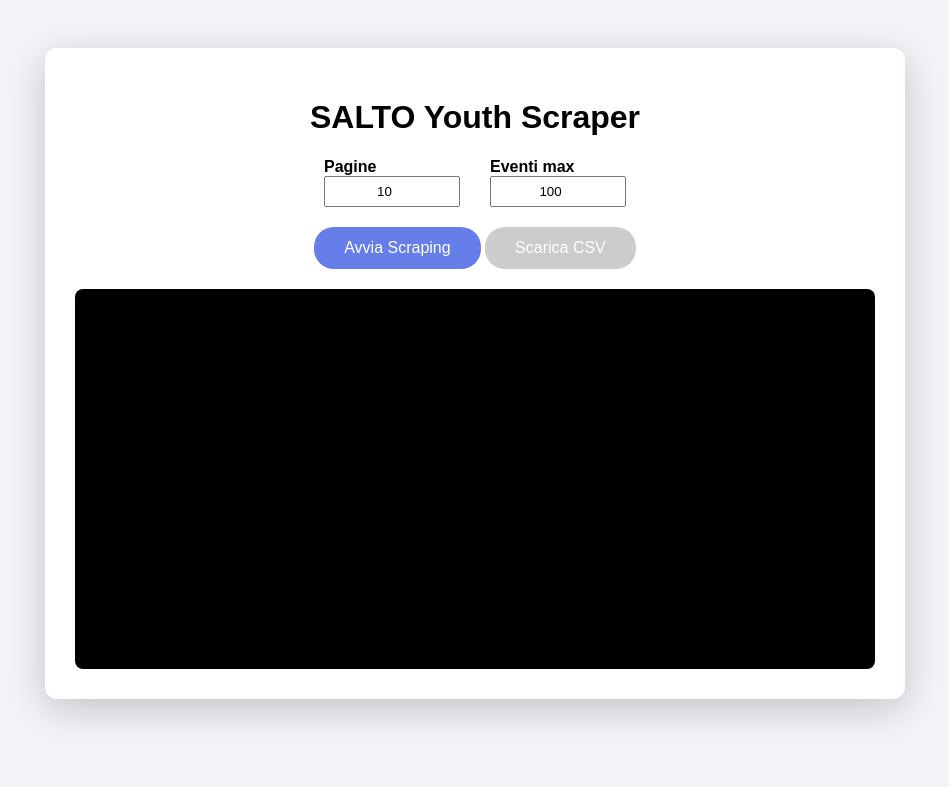
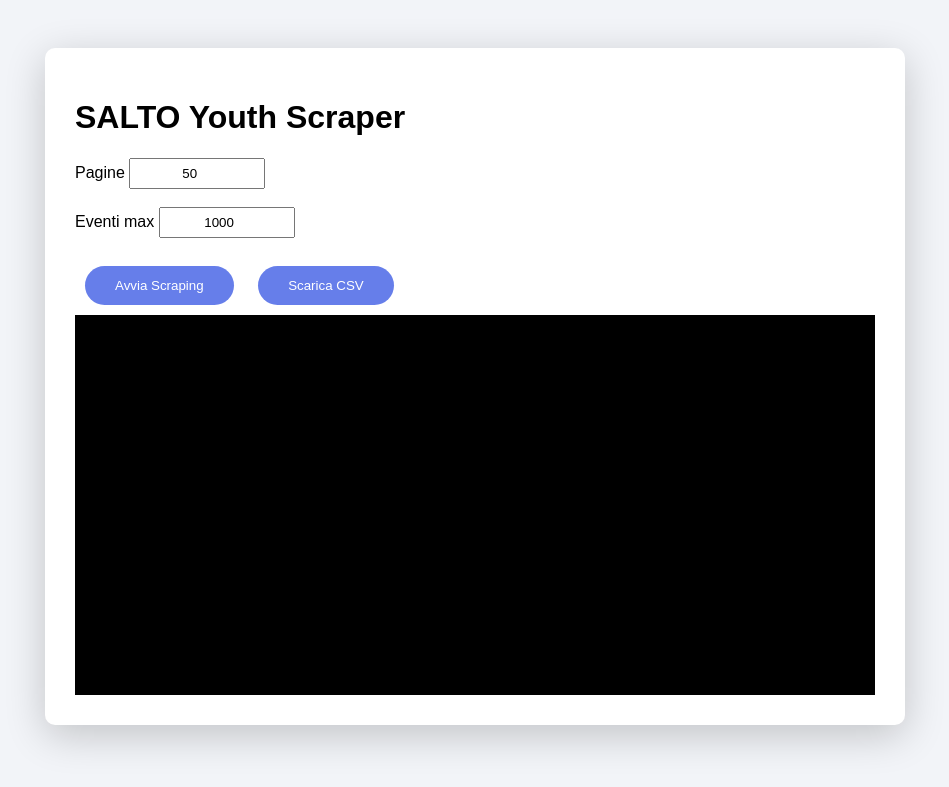
Before and after one commit to youreuropehub/salto-youth-events-scraper, a Flask app: page / in a window 1280 px wide. Shown: the top 787 px of the page, without its empty margins (165-1114 px from the left). Run offline with Flask 3, Linux system fonts and the light colour scheme; some libraries are stand-ins or nearby versions.

Commit message:
Update index.html

```diff
--- a/templates/index.html
+++ b/templates/index.html
@@ -4,119 +4,53 @@
     <meta charset="UTF-8">
     <title>SALTO Youth Scraper</title>
     <script src="https://cdn.socket.io/4.5.4/socket.io.min.js"></script>
-
     <style>
-        body {
-            font-family: Arial, sans-serif;
-            background: #f2f4f8;
-            display: flex;
-            justify-content: center;
-            padding: 40px;
-        }
-        .box {
-            background: white;
-            width: 800px;
-            padding: 30px;
-            border-radius: 12px;
-            box-shadow: 0 10px 40px rgba(0,0,0,0.2);
-        }
-        h1 {
-            text-align: center;
-        }
-        .controls {
-            display: flex;
-            justify-content: center;
-            gap: 30px;
-            margin: 20px 0;
-        }
-        label {
-            font-weight: bold;
-        }
-        input {
-            width: 120px;
-            padding: 6px;
-            text-align: center;
-        }
-        button {
-            padding: 12px 30px;
-            border: none;
-            border-radius: 20px;
-            background: #667eea;
-            color: white;
-            font-size: 16px;
-            cursor: pointer;
-        }
-        button:disabled {
-            background: #ccc;
-        }
-        #log {
-            background: #000;
-            color: #00ff00;
-            padding: 15px;
-            height: 350px;
-            overflow-y: auto;
-            font-family: monospace;
-            border-radius: 8px;
-            margin-top: 20px;
-        }
+        body { font-family: Arial; background:#f2f4f8; padding:40px; }
+        .box { background:white; padding:30px; max-width:800px; margin:auto;
+               border-radius:10px; box-shadow:0 10px 40px rgba(0,0,0,.2); }
+        input { width:120px; padding:6px; text-align:center; }
+        button { padding:12px 30px; margin:10px; border:none;
+                 border-radius:20px; background:#667eea; color:white; }
+        #log { background:black; color:#00ff00; padding:15px;
+               height:350px; overflow:auto; font-family:monospace; }
     </style>
 </head>
 <body>
 <div class="box">
     <h1>SALTO Youth Scraper</h1>
 
-    <div class="controls">
-        <div>
-            <label>Pagine</label><br>
-            <input id="maxPages" type="number" value="10" min="1">
-        </div>
-        <div>
-            <label>Eventi max</label><br>
-            <input id="maxEvents" type="number" value="100" min="1">
-        </div>
-    </div>
+    <label>Pagine</label>
+    <input id="maxPages" type="number" value="50"><br><br>
 
-    <div style="text-align:center;">
-        <button id="startBtn" onclick="start()">Avvia Scraping</button>
-        <button id="downloadBtn" onclick="download()" disabled>Scarica CSV</button>
-    </div>
+    <label>Eventi max</label>
+    <input id="maxEvents" type="number" value="1000"><br><br>
+
+    <button onclick="start()">Avvia Scraping</button>
+    <button onclick="download()" id="dl" disabled>Scarica CSV</button>
 
     <div id="log"></div>
 </div>
 
 <script>
-    const socket = io();
-    const log = document.getElementById("log");
-    const startBtn = document.getElementById("startBtn");
-    const downloadBtn = document.getElementById("downloadBtn");
+const socket = io();
+const log = document.getElementById("log");
+const dl = document.getElementById("dl");
 
-    function add(msg) {
-        log.innerHTML += `[${new Date().toLocaleTimeString()}] ${msg}<br>`;
-        log.scrollTop = log.scrollHeight;
-    }
+function add(m){ log.innerHTML += m + "<br>"; log.scrollTop = log.scrollHeight; }
 
-    function start() {
-        log.innerHTML = "";
-        startBtn.disabled = true;
-        downloadBtn.disabled = true;
+function start(){
+    log.innerHTML="";
+    dl.disabled=true;
+    socket.emit("start_scraping",{
+        max_pages:document.getElementById("maxPages").value,
+        max_events:document.getElementById("maxEvents").value
+    });
+}
 
-        socket.emit("start_scraping", {
-            max_pages: document.getElementById("maxPages").value,
-            max_events: document.getElementById("maxEvents").value
-        });
-    }
+function download(){ window.location="/download_csv"; }
 
-    function download() {
-        window.location = "/download_csv";
-    }
-
-    socket.on("log", data => add(data.message));
-
-    socket.on("scraping_done", data => {
-        add(`COMPLETATO: ${data.count} eventi`);
-        startBtn.disabled = false;
-        downloadBtn.disabled = false;
-    });
+socket.on("log", d=>add(d.message));
+socket.on("scraping_done", d=>dl.disabled=false);
 </script>
 </body>
 </html>
```
